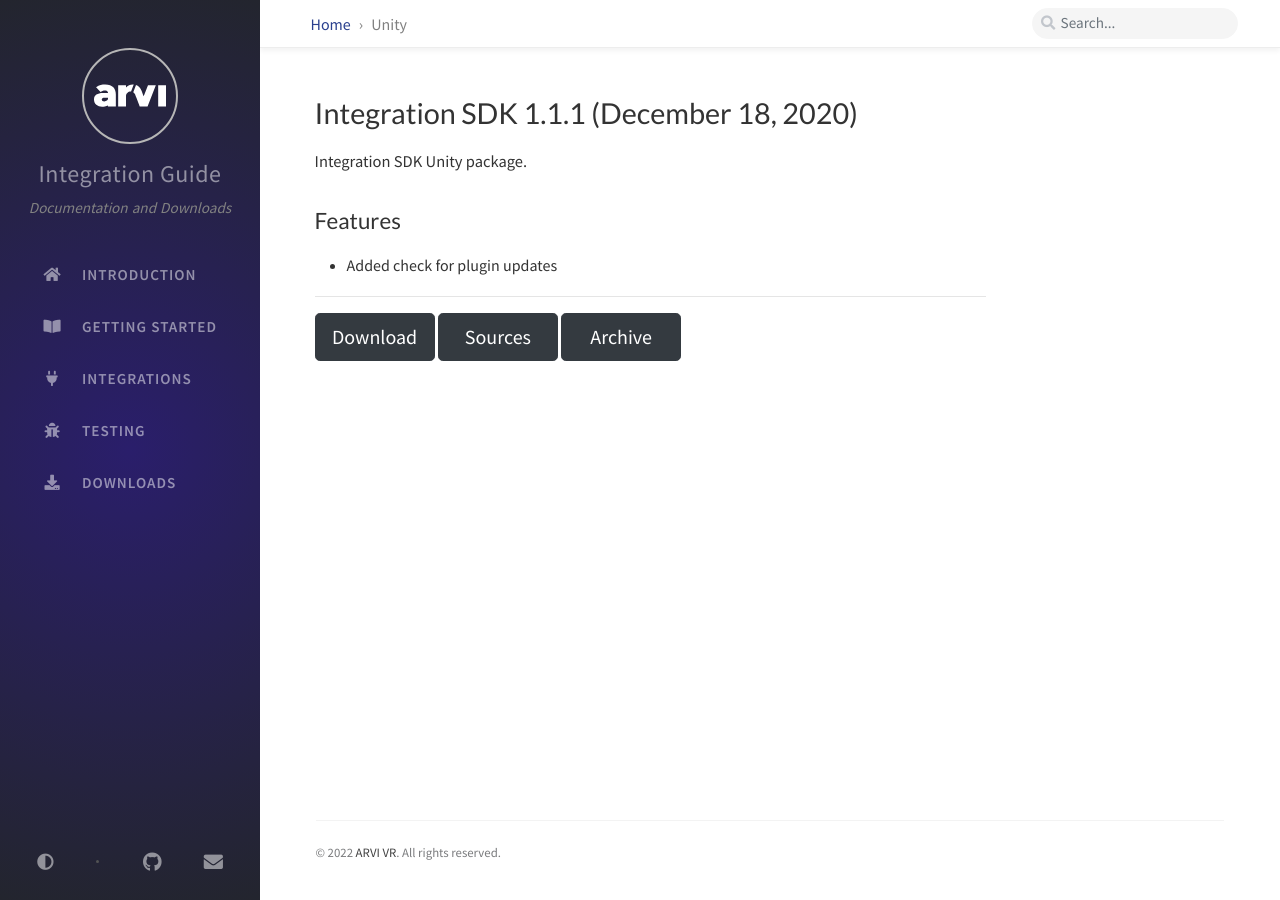
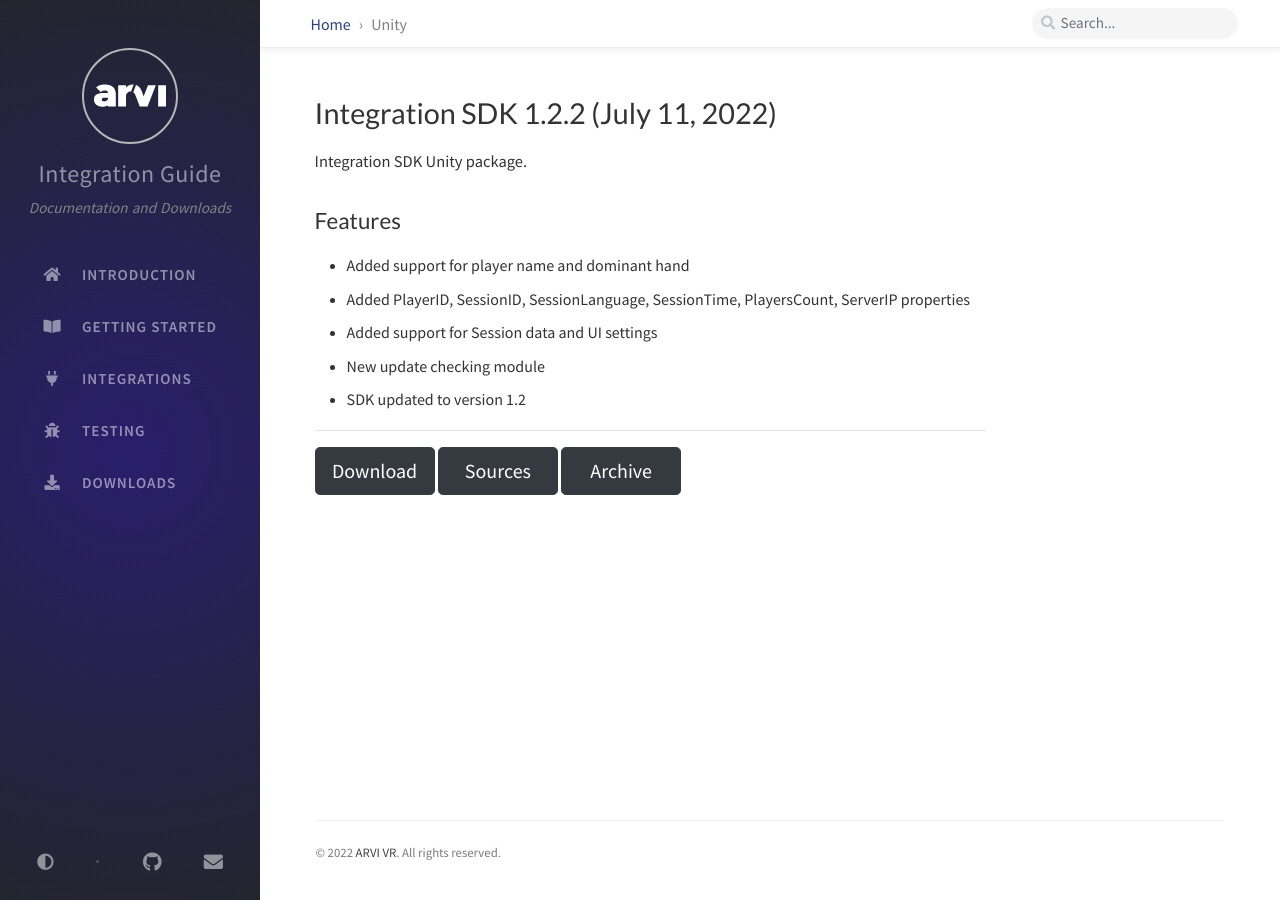
Before and after one commit to arvi-vr/integration-guide, a Jekyll site: the page built from _tabs/downloads-unity.md, in a window 1280 px wide. Built offline with Jekyll 4.4.1, drawn with Linux system fonts in a browser that asks for light colours; comment, search, counter and statistics services are not loaded.

Commit message:
Integration SDK 1.2.2

```diff
--- a/_tabs/downloads-unity.md
+++ b/_tabs/downloads-unity.md
@@ -4,14 +4,18 @@
 menu: child
 ---
 
-# Integration SDK 1.1.1 (December 18, 2020)
+# Integration SDK 1.2.2 (July 11, 2022)
 
 Integration SDK Unity package.
 
 ## Features
-- Added check for plugin updates
+- Added support for player name and dominant hand
+- Added PlayerID, SessionID, SessionLanguage, SessionTime, PlayersCount, ServerIP properties
+- Added support for Session data and UI settings
+- New update checking module
+- SDK updated to version 1.2
 
 <hr>
-<button onclick="window.open('https://github.com/arvi-vr/unity-integration/releases/download/1.1.1/Integration.SDK.1.1.1.unitypackage')" type="button" class="btn btn-dark btn-lg">Download</button>
+<button onclick="window.open('https://github.com/arvi-vr/unity-integration/releases/download/1.2.2/Integration.SDK.1.2.2.unitypackage')" type="button" class="btn btn-dark btn-lg">Download</button>
 <button onclick="window.open('https://github.com/arvi-vr/unity-integration')" type="button" class="btn btn-dark btn-lg">Sources</button>
 <button onclick="window.open('https://github.com/arvi-vr/unity-integration/releases')" type="button" class="btn btn-dark btn-lg">Archive</button>
```
